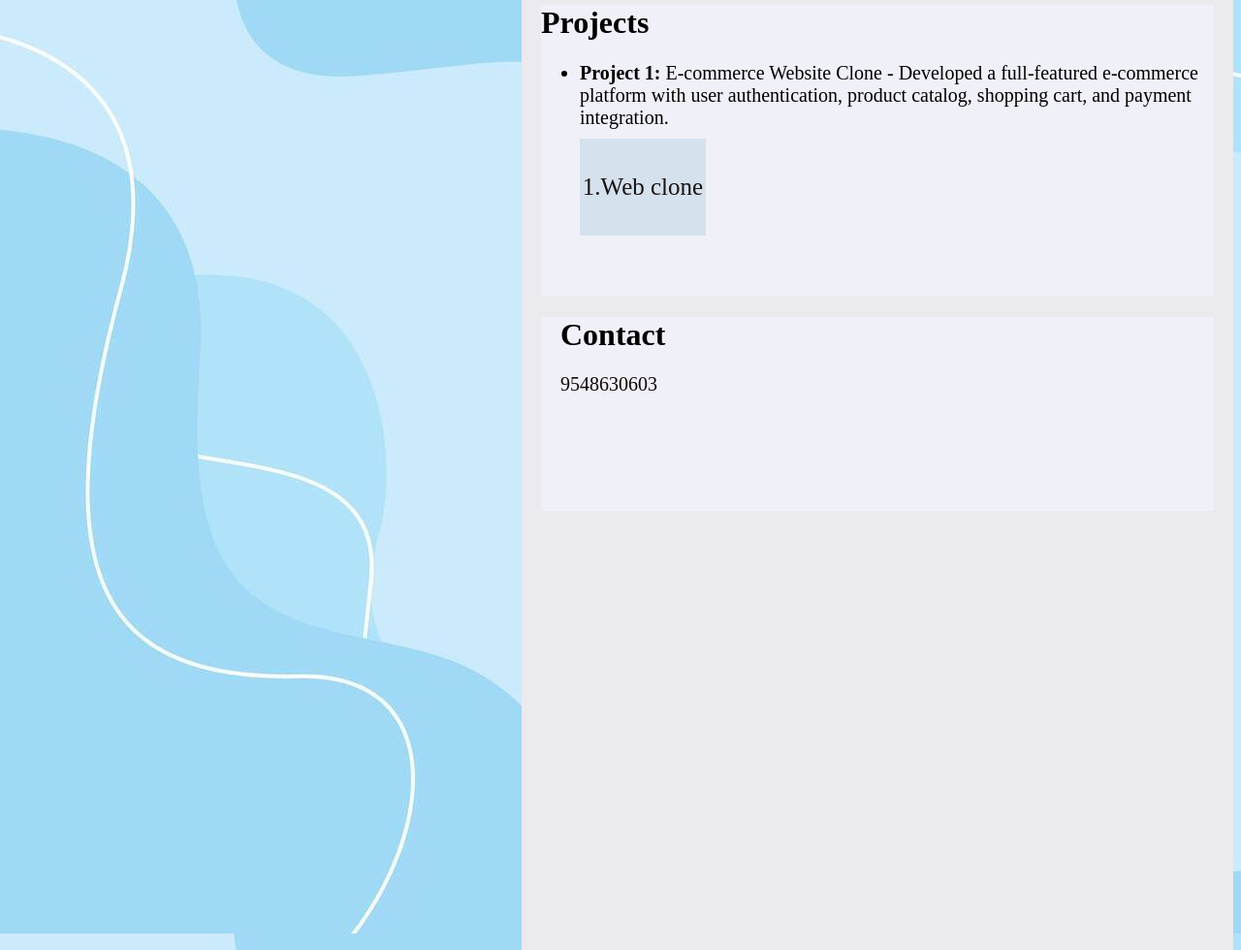
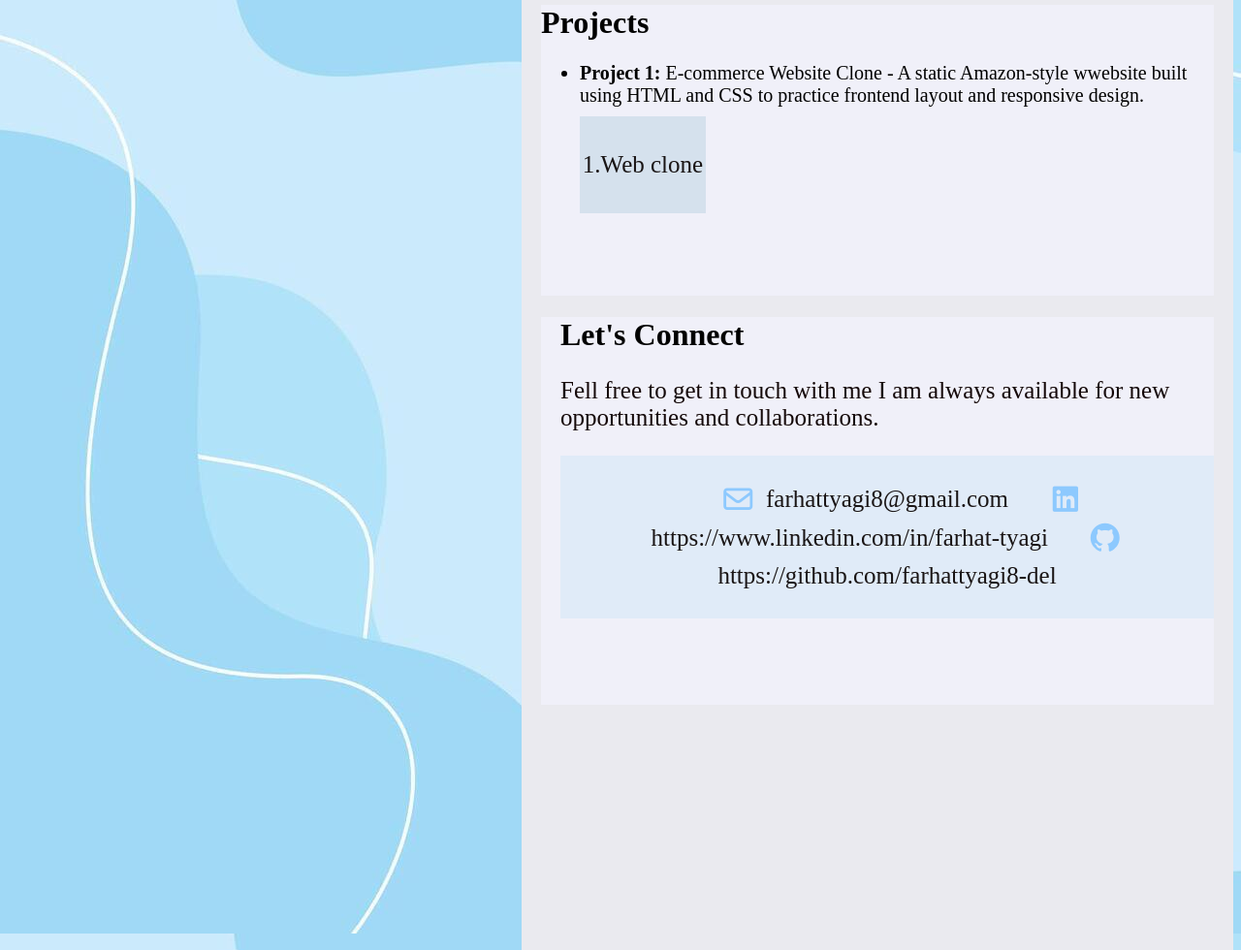
Before and after one commit to farhattyagi8-del/My-Portfolio, a plain HTML site: page index.html in a window 1280 px wide. Shown: the part 997-1977 px from the top of the page at 97% size. Drawn offline with Linux system fonts and the light colour scheme.

Commit message:
today struggle

```diff
--- a/index.html
+++ b/index.html
@@ -11,7 +11,7 @@
 
     <div class="navbar">
         <div class="icon-box">
-            <a href="#"><i class="fa-solid fa-house"></i></a>
+            <a href="#contect"><i class="fa-solid fa-house"></i></a>
         </div>
 
          <div class="icon-box">
@@ -27,7 +27,7 @@
         </div>
 
          <div class="icon-box">
-            <a href="#"><i class="fa-solid fa-phone"></i></a>
+            <a href="#contect"><i class="fa-solid fa-phone"></i></a>
         </div>
     </div>
 
@@ -67,7 +67,10 @@
        <h1>About me</h1>
        <p>
 
-        I am Farhat Tyagi, a passionate Full Stack Developer with expertise in both front-end and back-end technologies. I love creating dynamic and responsive web applications that provide seamless user experiences. With a strong foundation in HTML, CSS, JavaScript, and various frameworks, I am dedicated to delivering high-quality code and innovative solutions. Let's connect and build something amazing together!
+         Hello,I am Farhat Tyagi,
+         <br>
+
+          A passionate Full Stack Developer with expertise in both front-end and back-end technologies. I love creating dynamic and responsive web applications that provide seamless user experiences. With a strong foundation in HTML, CSS, JavaScript, and various frameworks, I am dedicated to delivering high-quality code and innovative solutions. Let's connect and build something amazing together!
        </p></div>
 
 
@@ -86,21 +89,30 @@
             <li>Team Collaboration</li>
         </ul>
       </div>
-      <div class="projects">
+      <div class="projects" >
         <h1>Projects</h1>
         <ul>
-            <li><strong>Project 1:</strong> E-commerce Website  Clone - Developed a full-featured e-commerce platform with user authentication, product catalog, shopping cart, and payment integration.</li>
+            <li><strong>Project 1:</strong> E-commerce Website  Clone - A static Amazon-style wwebsite built using HTML and CSS to practice frontend layout and responsive design.</li>
 
 
         <div class="pro">
             <a href=" https://farhattyagi8-del.github.io/Amazon-clone/" target="_blank">1.Web clone</a>
         </div>
     </div>
-    <div class="footer">
-         <h1>Contact</h1>
-           <p  class="num"> 9548630603</p>
+    <footer class="footer">
+         <h1>Let's Connect</h1>
+           <p  class="para"> Fell free to get in touch with me I am always available for new opportunities and collaborations.</p>
+           <div class="contact-info" id="contect">
+            <i class="fa-regular fa-envelope" id="sim"></i>
+            <a href="mailto:farhattyagi8@gmail.com">farhattyagi8@gmail.com</a>
+            <i class="fa-brands fa-linkedin" id="sim"></i>
+              <a href="https://www.linkedin.com/in/farhat-tyagi-525656351/" target="_blank">https://www.linkedin.com/in/farhat-tyagi</a>
 
-    </div>
+            <i class="fa-brands fa-github" id="sim"></i>
+            <a href="https://github.com/farhattyagi8-del"> https://github.com/farhattyagi8-del</a>
+           </div>
+
+    </footer>
 
 
 
--- a/style.css
+++ b/style.css
@@ -53,7 +53,9 @@ body{
     object-fit: cover;
     margin-top: 50px;
     border-radius: 100px;
+    background-size: cover;
 }
+
 
 
 
@@ -186,11 +188,28 @@ a:hover{
     transform: scale(1.1);
 }
 .footer{
-    height: 200px;
+    height: 400px;
     background-color: rgb(240, 240, 249);
     padding: 0 0 0 20px;
 }
-.num{
+#sim{
+    font-size: 30px;
+    cursor: pointer;
+    color: rgb(141, 201, 254);
+    margin-left: 30px;
+
+
+}
+.contact-info{
+    display: flex;
+    justify-content: center;
+    align-items: center;
+    gap: 10px;
+    flex-wrap: wrap;
     font-size: 20px;
-    cursor: pointer;
+    background-color: rgb(224, 235, 248);
+    padding: 30px;
+
+
+
 }
```
